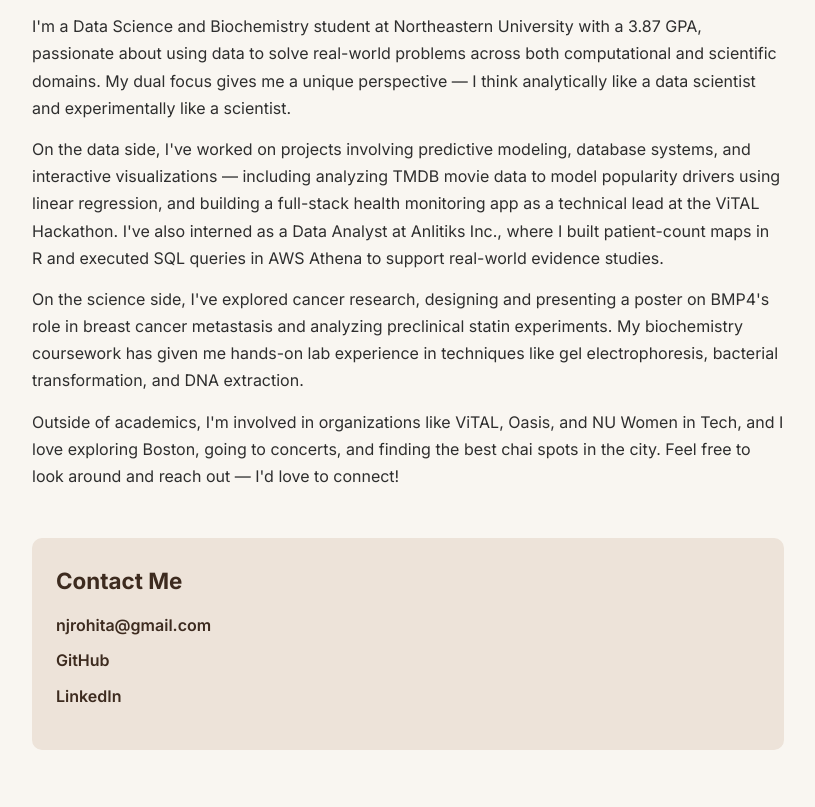
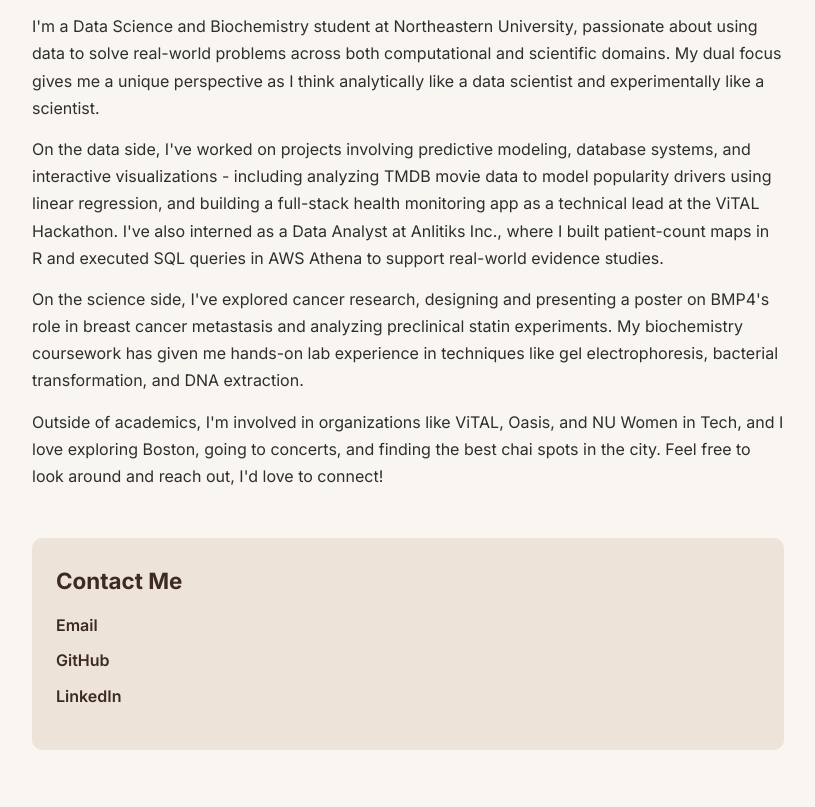
Before and after one commit to rohitanookala/rohitanookala.github.io, a plain HTML site: page index.html in a window 1280 px wide. Shown: the part 372-1179 px from the top of the page, without its empty margins (232-1047 px from the left). Drawn offline with Linux system fonts and the light colour scheme.

Commit message:
Fix email link

```diff
--- a/index.html
+++ b/index.html
@@ -21,15 +21,15 @@
     <section class="hero">
       <img src="profile.jpg" alt="Rohita Nookala" class="profile-img"/>
       <h1>Hi, I'm Rohita!</h1>
-      <p>I'm a Data Science and Biochemistry student at Northeastern University with a 3.87 GPA, passionate about using data to solve real-world problems across both computational and scientific domains. My dual focus gives me a unique perspective — I think analytically like a data scientist and experimentally like a scientist.</p>
-      <p>On the data side, I've worked on projects involving predictive modeling, database systems, and interactive visualizations — including analyzing TMDB movie data to model popularity drivers using linear regression, and building a full-stack health monitoring app as a technical lead at the ViTAL Hackathon. I've also interned as a Data Analyst at Anlitiks Inc., where I built patient-count maps in R and executed SQL queries in AWS Athena to support real-world evidence studies.</p>
+      <p>I'm a Data Science and Biochemistry student at Northeastern University, passionate about using data to solve real-world problems across both computational and scientific domains. My dual focus gives me a unique perspective as I think analytically like a data scientist and experimentally like a scientist.</p>
+      <p>On the data side, I've worked on projects involving predictive modeling, database systems, and interactive visualizations - including analyzing TMDB movie data to model popularity drivers using linear regression, and building a full-stack health monitoring app as a technical lead at the ViTAL Hackathon. I've also interned as a Data Analyst at Anlitiks Inc., where I built patient-count maps in R and executed SQL queries in AWS Athena to support real-world evidence studies.</p>
       <p>On the science side, I've explored cancer research, designing and presenting a poster on BMP4's role in breast cancer metastasis and analyzing preclinical statin experiments. My biochemistry coursework has given me hands-on lab experience in techniques like gel electrophoresis, bacterial transformation, and DNA extraction.</p>
-      <p>Outside of academics, I'm involved in organizations like ViTAL, Oasis, and NU Women in Tech, and I love exploring Boston, going to concerts, and finding the best chai spots in the city. Feel free to look around and reach out — I'd love to connect!</p>
+      <p>Outside of academics, I'm involved in organizations like ViTAL, Oasis, and NU Women in Tech, and I love exploring Boston, going to concerts, and finding the best chai spots in the city. Feel free to look around and reach out, I'd love to connect!</p>
     </section>
     <section class="contact">
       <h2>Contact Me</h2>
       <ul>
-        <li><a href="mailto:njrohita@gmail.com">njrohita@gmail.com</a></li>
+        <li><a href="mailto:njrohita@gmail.com" target="_blank">Email</a></li>
         <li><a href="https://github.com/rohitanookala" target="_blank">GitHub</a></li>
         <li><a href="https://linkedin.com/in/rohitanookala" target="_blank">LinkedIn</a></li>
       </ul>
```
